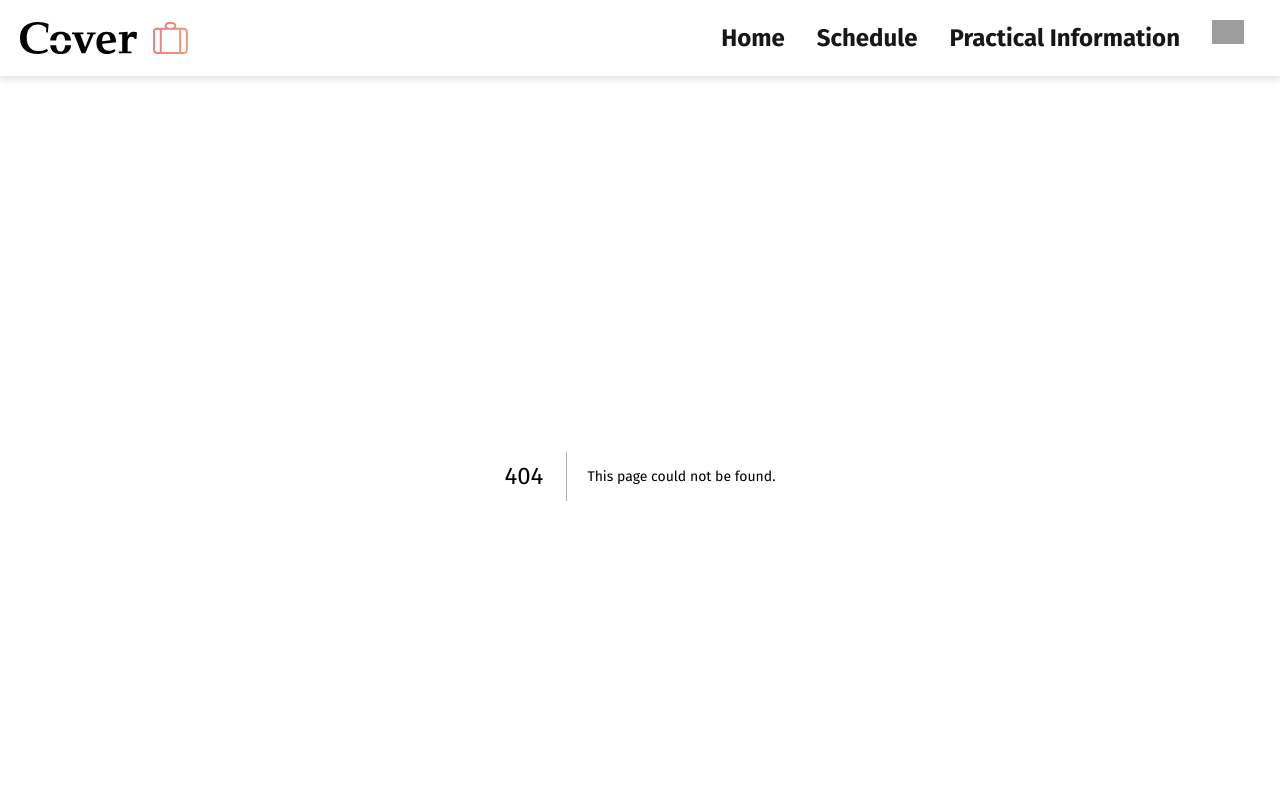
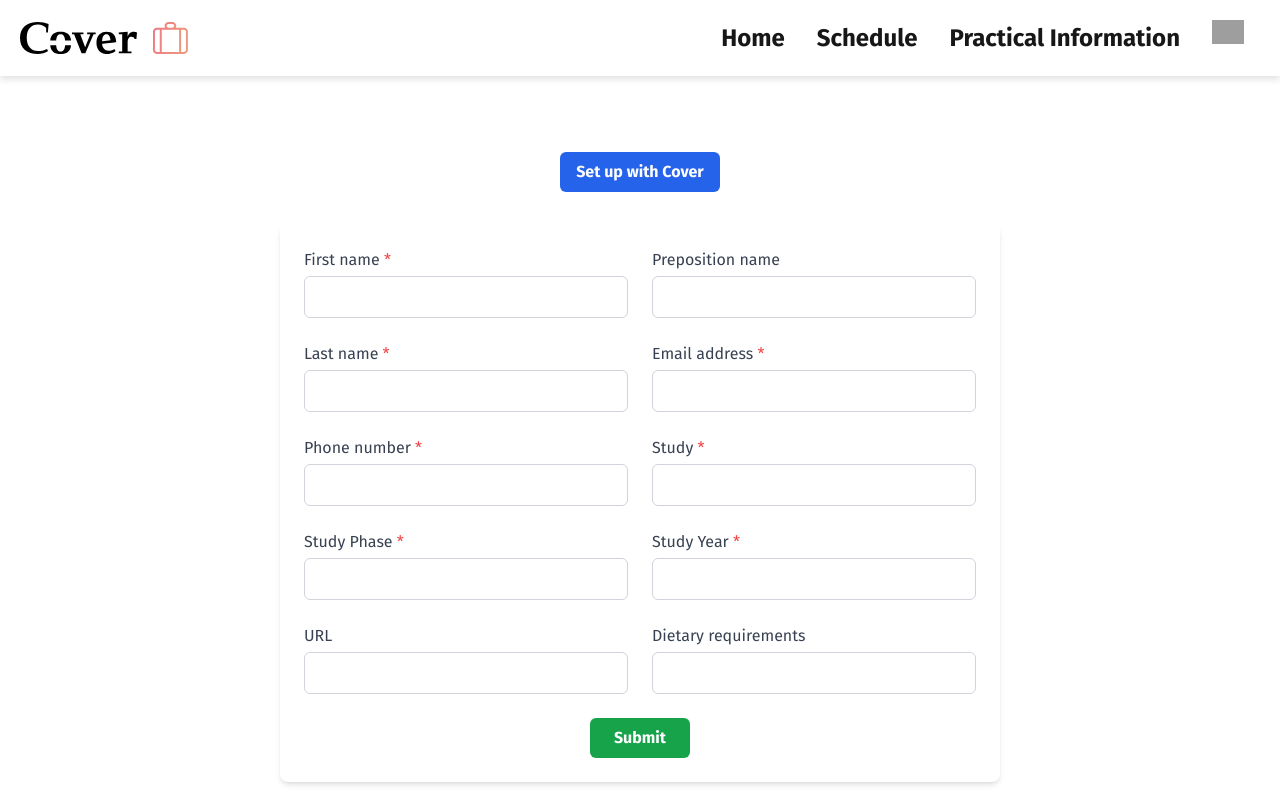
Before and after one commit to zandimt/careerdaywebsite2025, a Next.js app in the folder frontend/: page /dashboard in a window 1280 px wide. Before the commit this address had no page. Shown: the top 800 px of the page. Built offline with nearby package versions, Linux system fonts and the light colour scheme; grey boxes are pictures that could not be loaded.

Commit message:
add: some page for dashboard (shitty gonna fix)

```diff
--- a/frontend/src/app/components/Logos.tsx
+++ b/frontend/src/app/components/Logos.tsx
@@ -5,7 +5,7 @@ import Link from 'next/link';
 const CareerDayLogo: React.FC = () => {
     return (
         <div className="careerday-logo">
-            <Link href="/frontend/public">
+            <Link href="/home">
                 <div className="careerday-wrapper">
                     <Image src="/logos/careerday.svg" alt="Career Day" width={202} height={32} />
                     <Image src="/logos/careerday_wide.svg" alt="Career Day" className="hover-logo" width={202} height={32} />
--- /dev/null
+++ b/frontend/src/app/dashboard/page.tsx
@@ -0,0 +1,115 @@
+// app/dashboard/page.tsx or pages/dashboard.tsx
+'use client'
+
+import React, { useState } from 'react'
+
+export default function DashboardPage() {
+    const [formData, setFormData] = useState({
+        firstName: '',
+        prepositionName: '',
+        lastName: '',
+        email: '',
+        phone: '',
+        studyPhase: '',
+        study: '',
+        studyYear: '',
+        url: '',
+        dietary: '',
+    })
+
+    const handleChange = (e: React.ChangeEvent<HTMLInputElement>) => {
+        setFormData({
+            ...formData,
+            [e.target.name]: e.target.value,
+        })
+    }
+
+    const handleSubmit = async (e: React.FormEvent) => {
+        e.preventDefault()
+
+        try {
+            const response = await fetch('http://localhost:8001/api/participants/', {
+                method: 'POST',
+                headers: {
+                    'Content-Type': 'application/json',
+                    Authorization: `Bearer ${localStorage.getItem('token') || ''}`,
+                },
+                body: JSON.stringify({
+                    first_name: formData.firstName,
+                    preposition_name: formData.prepositionName,
+                    last_name: formData.lastName,
+                    email_address: formData.email,
+                    phone_number: formData.phone,
+                    study_phase: formData.studyPhase,
+                    study: formData.study,
+                    study_year: formData.studyYear,
+                    url: formData.url,
+                    dietary_requirements: formData.dietary,
+                }),
+            })
+
+            if (!response.ok) throw new Error(`Server error: ${response.status}`)
+
+            const result = await response.json()
+            console.log('Participant created:', result)
+            alert('Participant successfully registered.')
+        } catch (error) {
+            console.error('Submission failed:', error)
+            alert('Submission failed. See console for details.')
+        }
+    }
+
+    return (
+        <div className="max-w-3xl mx-auto p-6">
+            <div className="text-center mb-8">
+                <h1 className="text-3xl font-bold mb-4">Dashboard</h1>
+                <button
+                    onClick={() => alert('Cover setup flow not implemented')}
+                    className="bg-blue-600 hover:bg-blue-700 text-white font-semibold px-4 py-2 rounded-md"
+                >
+                    Set up with Cover
+                </button>
+            </div>
+
+            <form onSubmit={handleSubmit} className="bg-white shadow-md rounded-lg p-6 space-y-6">
+                <div className="grid grid-cols-1 md:grid-cols-2 gap-6">
+                    {[
+                        { name: 'firstName', label: 'First name', required: true },
+                        { name: 'prepositionName', label: 'Preposition name', required: false },
+                        { name: 'lastName', label: 'Last name', required: true },
+                        { name: 'email', label: 'Email address', required: true },
+                        { name: 'phone', label: 'Phone number', required: true },
+                        { name: 'study', label: 'Study', required: true },
+                        { name: 'studyPhase', label: 'Study Phase', required: true },
+                        { name: 'studyYear', label: 'Study Year', required: true },
+                        { name: 'url', label: 'URL', required: false },
+                        { name: 'dietary', label: 'Dietary requirements', required: false },
+                    ].map(({ name, label, required }) => (
+                        <div key={name}>
+                            <label htmlFor={name} className="block font-medium text-gray-700 mb-1">
+                                {label} {required && <span className="text-red-500">*</span>}
+                            </label>
+                            <input
+                                id={name}
+                                name={name}
+                                type="text"
+                                required={required}
+                                value={(formData as any)[name]}
+                                onChange={handleChange}
+                                className="w-full border border-gray-300 rounded-md px-3 py-2 focus:outline-none focus:ring-2 focus:ring-blue-500 text-black"                            />
+                        </div>
+                    ))}
+                </div>
+
+                <div className="text-center">
+                    <button
+                        type="submit"
+                        className="bg-green-600 hover:bg-green-700 text-white font-semibold px-6 py-2 rounded-md"
+                    >
+                        Submit
+                    </button>
+                </div>
+            </form>
+        </div>
+    )
+}
--- a/frontend/src/app/pages/index.tsx
+++ b/frontend/src/app/index.tsx
@@ -1,5 +1,5 @@
 import React from 'react';
-import App from '../components/App';
+import App from './components/App';
 import {GetServerSideProps} from "next";
 import axios from 'axios'
 
--- a/frontend/src/app/pages/login.tsx
+++ b/frontend/src/app/login/page.tsx
@@ -1,8 +1,9 @@
+'use client'
 import { useEffect } from 'react'
 
 const LoginPage = () => {
     useEffect(() => {
-        window.location.href = 'https://svcover.nl/login?referrer=https://careerday.svcover.nl'
+        window.location.href = 'http://localhost:8000/login?referrer=/'
     }, [])
 
     return <p>Redirecting to Cover login...</p>
--- a/frontend/src/app/pages/_app.tsx
+++ /dev/null
@@ -1,16 +0,0 @@
-import type { AppProps } from "next/app";
-import Head from "next/head";
-import "../styles/globals.css"; // Import global styles
-
-export default function MyApp({ Component, pageProps }: AppProps) {
-    return (
-        <>
-            <Head>
-                <title>Cover Career Day</title>
-                <meta name="viewport" content="width=device-width, initial-scale=1"/>
-                <link rel="icon" href="/logos/favicon.ico"/>
-            </Head>
-            <Component {...pageProps} />
-        </>
-    );
-}
```
Also changed, not shown: 2 other files (tests, documents, lock files or other folders).
